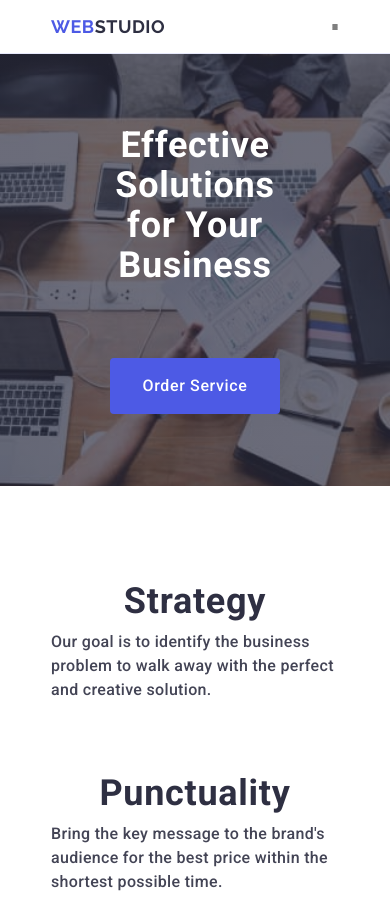
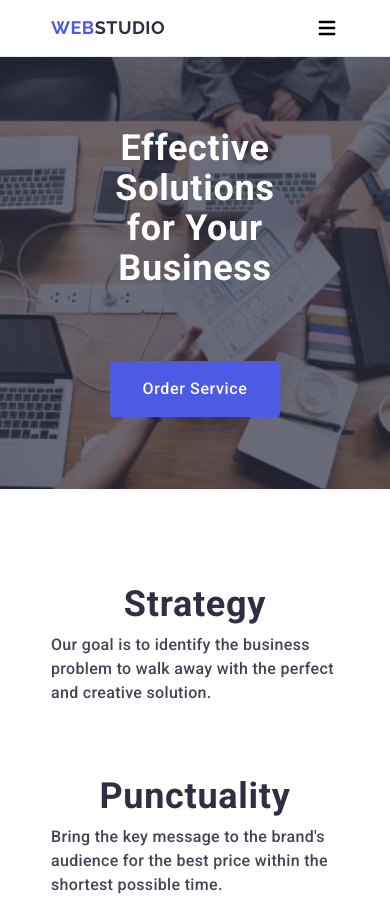
Before and after one commit to vlad-hrinchenko/goit-markup-hw-06, a plain HTML site: page index.html in a window 390 px wide. Shown: the top 900 px of the page. Drawn offline with nearby package versions, Linux system fonts and the light colour scheme.

Commit message:
fix index.html

```diff
--- a/index.html
+++ b/index.html
@@ -37,7 +37,7 @@
                 </ul>
             </nav>
             <button type="button" class="btn-menu-mobile" data-menu-open>
-                <svg class="icon-btn-menu-mobile" width="8" height="8">
+                <svg class="icon-btn-menu-mobile" width="24" height="24">
                     <use href="./images/icons.svg#icon-btn-menu-mobile"></use>
                 </svg>
             </button>
```
Also changed, not shown: 1 other file.
